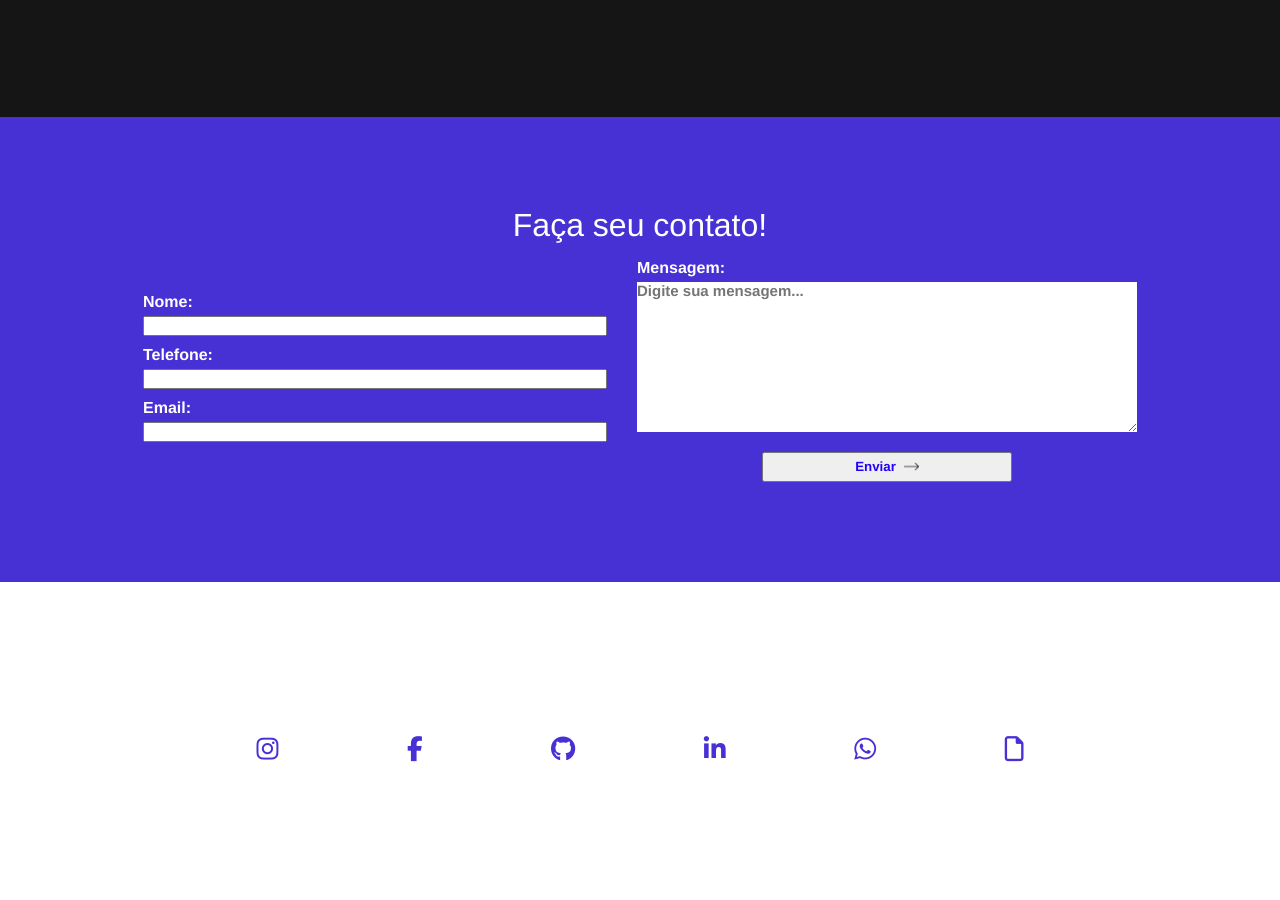
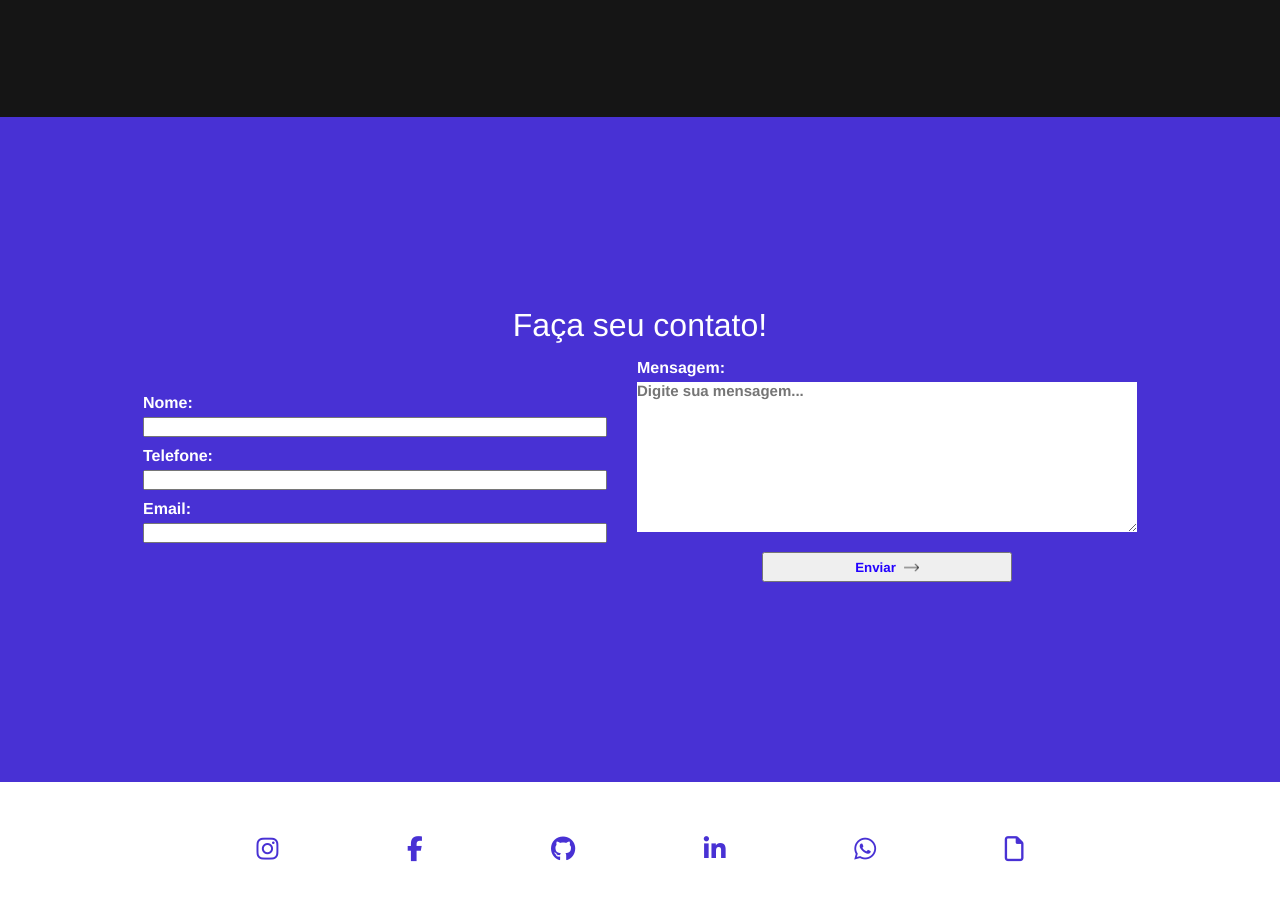
Before and after one commit to PatrickBaptist/portfolio, a plain HTML site: page index.html in a window 1280 px wide. Shown: the part 2283-3183 px from the top of the page. Drawn offline with Linux system fonts and the light colour scheme.

Commit message:
Atualização da page

```diff
--- a/index.html
+++ b/index.html
@@ -268,10 +268,10 @@
 
 </section>
 
-<section class="container-form">
+<section class="container-form" id="section4">
 
 
-    <div class="form-container" id="section4">
+    <div class="form-container">
         <form
         action="https://formspree.io/f/xbjvrprz"
         method="POST"
@@ -280,6 +280,7 @@
         <div class="contact">
             <h1>Faça seu contato!</h1>
         </div>
+
 
     <div class="content-form">
         <div class="form1">
@@ -312,7 +313,7 @@
         </div>
     </div>
 
-        </form>
+    </form>
     </div>
 
     <footer>
--- a/style.css
+++ b/style.css
@@ -49,7 +49,7 @@ html {
 }
 
 .portfolio {
-    position: fixed;
+    position: absolute;
     left: 20px;
     top: 35px;
     z-index: 0;
@@ -540,8 +540,7 @@ h1 {
 
 .form-container {
     width: 80%;
-    height: 500px;
-    border-radius: 10px;
+    height: 100%;
     display: flex;
     flex-direction: column;
     justify-content: center;
@@ -623,7 +622,7 @@ textarea {
 
 footer {
     width: 100%;
-    height: 45%;
+    height: 20%;
     display: flex;
     justify-content: center;
     align-items: center;
--- a/stylization.css
+++ b/stylization.css
@@ -103,7 +103,7 @@
 
 
 @media (max-width: 743px) {
-    .profile-container {
+    .content-container {
         opacity: 1;
     }
 
```
